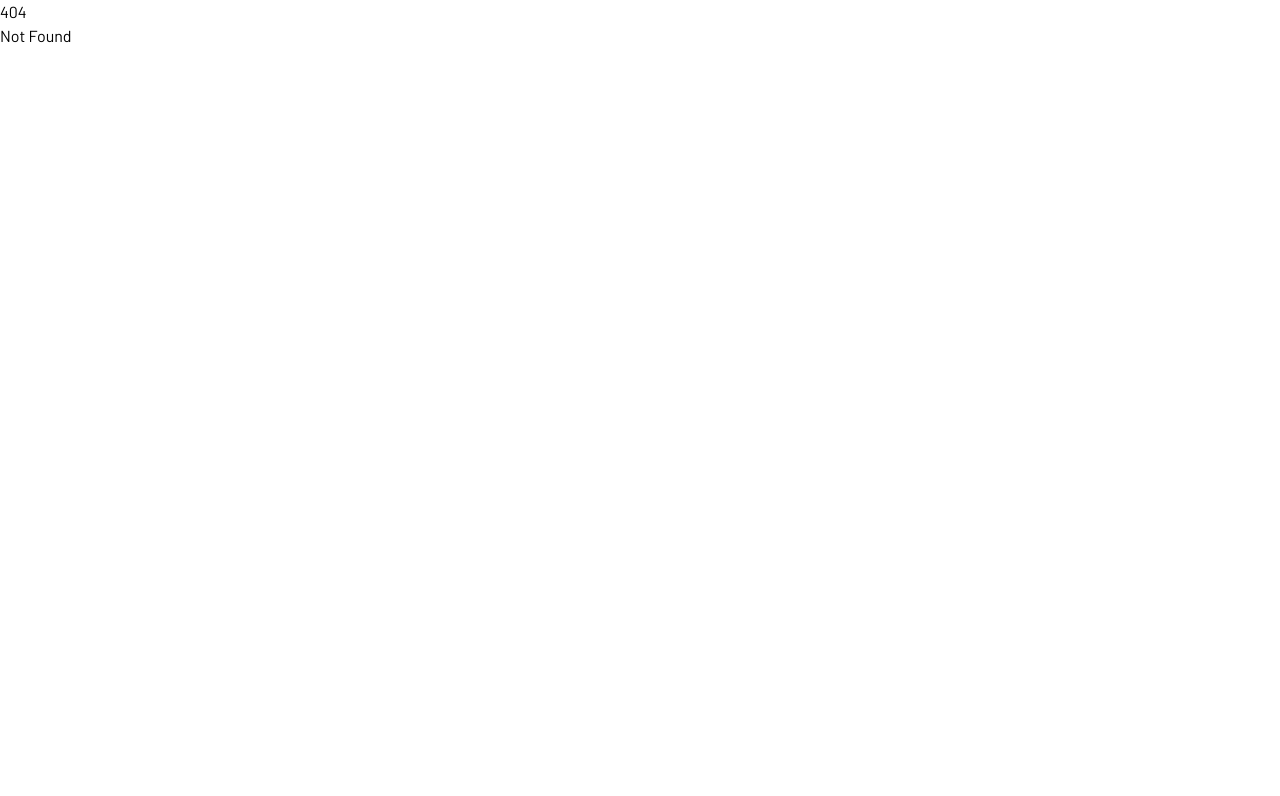
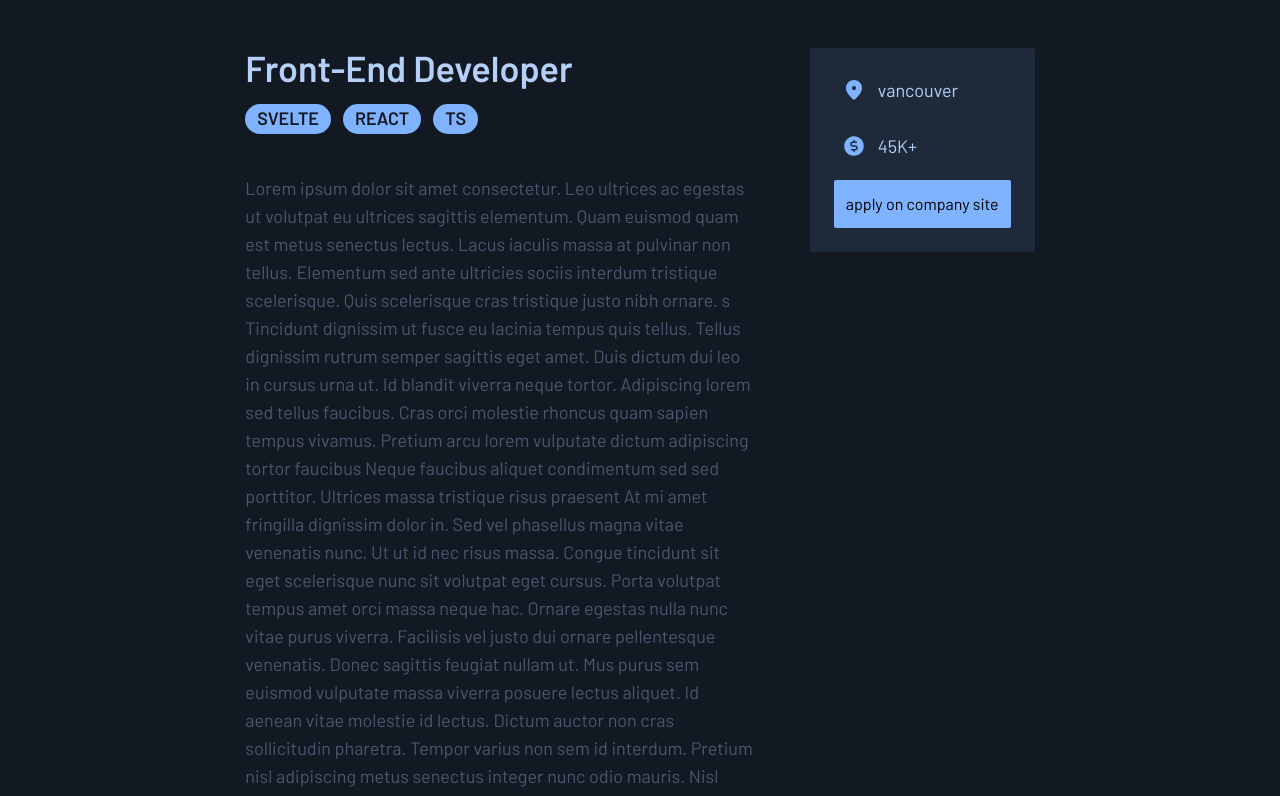
Before and after one commit to axerivant/tech-job-board, a SvelteKit app: page /job/1 in a window 1280 px wide. Before the commit this address had no page. Shown: the top 796 px of the page. Built offline with nearby package versions, Linux system fonts and the light colour scheme.

Commit message:
Posting Page

```diff
--- /dev/null
+++ b/src/features/view-posting/Posting.svelte
@@ -0,0 +1,45 @@
+<script lang="ts">
+	import { SkillsList, Title, Description, Action } from './internal'
+
+	const PostingData = {
+		postingID: 'wdwe',
+		title: 'Front-End Developer',
+		brief: 'Lorem ipsum dolor sit amet consectetur. Nunc morbi feugiat enim erat ornare scelerisque. Nisl lectus adipiscing arcu aliquet vitae in tortor luctus. Massa adipiscing semper suspendisse penatibus a mattis lacinia. ',
+		description: `Lorem ipsum dolor sit amet consectetur.
+
+Leo ultrices ac egestas ut volutpat eu ultrices sagittis elementum. Quam euismod quam est metus senectus lectus. Lacus iaculis massa at pulvinar non tellus. Elementum sed ante ultricies sociis interdum tristique scelerisque. Quis scelerisque cras tristique justo nibh ornare.
+s
+Tincidunt dignissim ut fusce eu lacinia tempus quis tellus. Tellus dignissim rutrum semper sagittis eget amet.
+Duis dictum dui leo in cursus urna ut. Id blandit viverra neque tortor.
+Adipiscing lorem sed tellus faucibus. Cras orci molestie rhoncus quam sapien tempus vivamus. Pretium arcu lorem vulputate dictum adipiscing tortor faucibus
+Neque faucibus aliquet condimentum sed sed porttitor. Ultrices massa tristique risus praesent
+At mi amet fringilla dignissim dolor in. Sed vel phasellus magna vitae venenatis nunc. Ut ut id nec risus massa. Congue tincidunt sit eget scelerisque nunc sit volutpat eget cursus.
+ Porta volutpat tempus amet orci massa neque hac. Ornare egestas nulla nunc vitae purus viverra. Facilisis vel justo dui ornare pellentesque venenatis. Donec sagittis feugiat nullam ut.
+
+Mus purus sem euismod vulputate massa viverra posuere lectus aliquet. Id aenean vitae molestie id lectus. Dictum auctor non cras sollicitudin pharetra. Tempor varius non sem id interdum. Pretium nisl adipiscing metus senectus integer nunc odio mauris. Nisl augue elit ac faucibus. Amet pellentesque a erat curabitur fermentum aliquet. Mauris faucibus vitae quis dictumst tristique. Auctor egestas mattis sed sit et risus mi ut. Mattis at elementum est aliquam. Diam ante pharetra tempor orci volutpat sit aenean mauris. Egestas massa integer ultricies velit. Interdum blandit elit nibh diam gravida commodo.
+
+Donec magnis cursus semper purus arcu nibh odio. Sit viverra sed at nisi tincidunt. Luctus arcu aliquam fames libero nisi vel. Sed sit nunc phasellus aliquet mi integer dapibus dolor. Ut diam sed ultrices faucibus eu ut. Morbi turpis suspendisse sem elit at turpis velit. Odio magna blandit tristique vivamus eget purus sit. Pellentesque interdum aliquet amet mollis. Ultrices tincidunt feugiat nullam in pellentesque eu porta convallis. Feugiat tempor sit fringilla quis. Nunc fusce cras vitae nunc sodales a lacus. Suspendisse elementum sed commodo est praesent sit aliquam tincidunt laoreet. Nibh eleifend sed sagittis dignissim sit rutrum. Eget suspendisse sem lacus odio nullam ornare.
+
+Blandit vitae laoreet elementum lectus ornare. Mattis maecenas morbi maecenas imperdiet tristique. Ac neque dictum ipsum lacus nulla nibh. Est amet nulla in consectetur. Dui vestibulum arcu id congue. Massa eget neque sit tortor at. Ipsum integer lectus risus phasellus dictum. Diam proin eget eget commodo sit nullam sapien in sit. Massa phasellus nibh leo sed sagittis. Non dignissim nisi tortor vulputate aenean. Posuere eleifend id massa mauris tristique nulla at nunc viverra. Orci praesent ut posuere adipiscing ullamcorper amet morbi. Mauris quisque amet in facilisi velit in libero tristique.
+Egestas id id odio dolor aliquam sit tempus pretium. Feugiat laoreet orci tincidunt duis. Sit sit leo diam parturient pulvinar pretium eget orci fringilla. Dui pellentesque sit potenti auctor tortor justo et lorem. Quam nunc mauris id pharetra urna duis adipiscing pellentesque. Eget est aliquet libero diam vitae. Varius elit odio turpis fames aliquam. Arcu convallis volutpat consequat in aliquam elementum eu. Massa velit quisque amet eget.
+Sit enim gravida in turpis sit. Nec duis vitae volutpat ac placerat cum convallis. Lacus tempor sit magna aenean a tempor quis viverra ut. Lorem mauris quam viverra nam ultrices habitasse nunc. Urna amet vel sed urna volutpat turpis.`,
+		skills: ['svelte', 'react', 'ts'],
+		location: 'vancouver',
+		compensation: '45K+'
+	}
+
+	const { title, skills, location, compensation, description } = PostingData
+</script>
+
+<div class="flex w-8/12 gap-6">
+	<div class="flex flex-col gap-4 w-8/12">
+		<Title {title} />
+		<SkillsList {skills} />
+		<div class="mt-6">
+			<Description {description} />
+		</div>
+	</div>
+	<div class="w-4/12 flex justify-end h-fit sticky top-12">
+		<Action applyLink="#" {location} {compensation} />
+	</div>
+</div>
--- /dev/null
+++ b/src/features/view-posting/index.ts
@@ -0,0 +1,3 @@
+import Posting from './Posting.svelte'
+
+export { Posting }
--- /dev/null
+++ b/src/features/view-posting/internal/Action.svelte
@@ -0,0 +1,14 @@
+<script lang="ts">
+	import { TextButton } from '@/ui'
+	import { Attribute } from '.'
+
+	export let location: string
+	export let compensation: string
+	export let applyLink: string
+</script>
+
+<div class="bg-accent-300 w-fit p-6 flex flex-col gap-3 pt-5 rounded-sm">
+	<Attribute type="location" value={location} />
+	<Attribute type="compensation" value={compensation} />
+	<TextButton label="apply on company site" />
+</div>
--- a/src/features/search/internal/Attribute.svelte
+++ b/src/features/view-posting/internal/Attribute.svelte
@@ -6,7 +6,7 @@
 <div class="flex w-full p-2 rounded-sm text-base-50 text-lg gap-3 items-center">
 	<img
 		class="h-6"
-		src={type === 'compensation' ? '/icons/location.svg' : '/icons/dollar.svg'}
+		src={type === 'compensation' ? '/icons/dollar.svg' : '/icons/location.svg'}
 		alt=""
 	/>
 	<p>{value}</p>
--- /dev/null
+++ b/src/features/view-posting/internal/Description.svelte
@@ -0,0 +1,7 @@
+<script lang="ts">
+	export let description: string
+</script>
+
+<div class="text-lg text-base-300 brightness-110">
+	{description}
+</div>
--- /dev/null
+++ b/src/features/view-posting/internal/SkillsList.svelte
@@ -0,0 +1,13 @@
+<script lang="ts">
+	export let skills: string[]
+</script>
+
+<div class="flex gap-3">
+	{#each skills as skill}
+		<p
+			class="text-lg bg-accent-100 p-3 py-0 pb-[0.1rem] rounded-full flex items-center justify-center text-base-700 font-semibold uppercase"
+		>
+			{skill}
+		</p>
+	{/each}
+</div>
--- /dev/null
+++ b/src/features/view-posting/internal/Title.svelte
@@ -0,0 +1,5 @@
+<script lang="ts">
+	export let title: string
+</script>
+
+<p class="text-4xl text-base-50 font-semibold">{title}</p>
--- /dev/null
+++ b/src/features/view-posting/internal/index.ts
@@ -0,0 +1,7 @@
+import Description from './Description.svelte'
+import SkillsList from './SkillsList.svelte'
+import Title from './Title.svelte'
+import Action from './Action.svelte'
+import Attribute from './Attribute.svelte'
+
+export { SkillsList, Title, Description, Action, Attribute }
--- /dev/null
+++ b/src/routes/job/[postingID]/+page.svelte
@@ -0,0 +1,9 @@
+<script>
+	import { Posting } from '@/features/view-posting'
+	import { page } from '$app/stores'
+	let postingID = $page.params.postingID
+</script>
+
+<main class="bg-base-700 min-h-screen flex justify-center p-12">
+	<Posting {postingID} />
+</main>
--- /dev/null
+++ b/src/ui/TextButton.svelte
@@ -0,0 +1,7 @@
+<script lang="ts">
+	export let label: string
+</script>
+
+<button class="bg-accent-100 p-3 rounded-sm hover:brightness-110 transition-all">
+	{label}
+</button>
--- /dev/null
+++ b/src/ui/index.ts
@@ -0,0 +1,3 @@
+import TextButton from './TextButton.svelte'
+
+export { TextButton }
```
